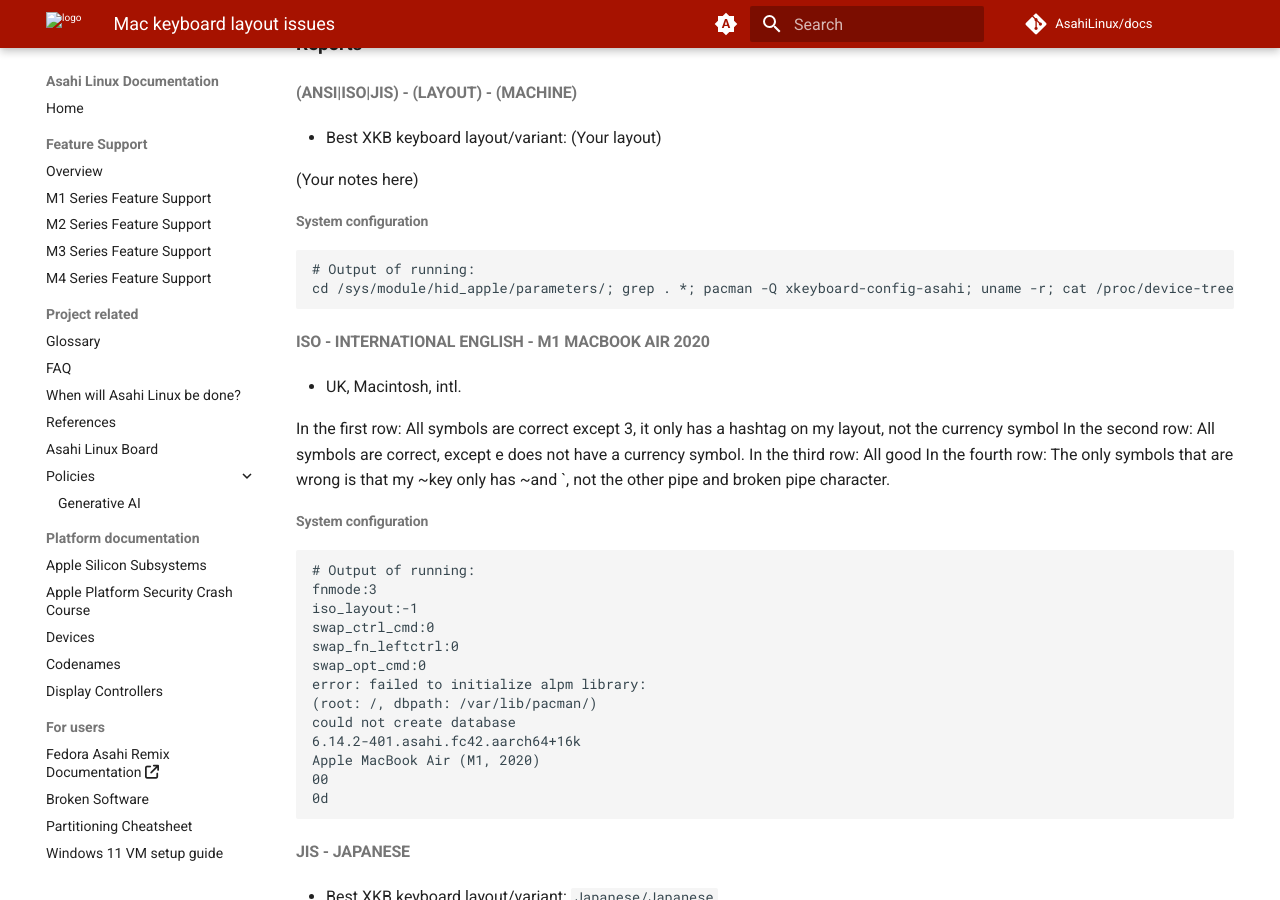
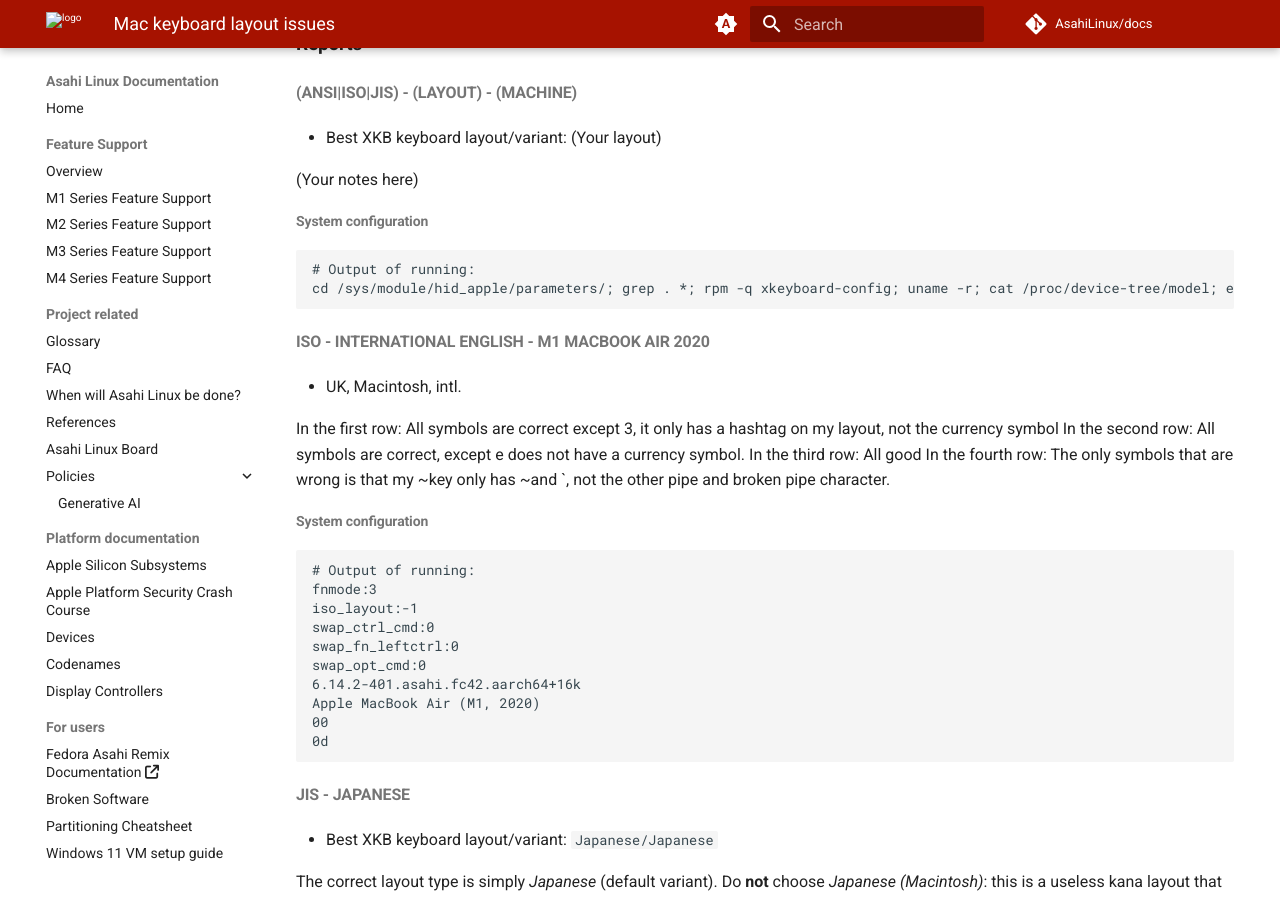
Before and after one commit to AsahiLinux/docs, an MkDocs documentation site: the page built from docs/platform/kb-layout-issues.md, in a window 1280 px wide and 900 px high, scrolled down 1148 px. Built offline with MkDocs 1.6.1 and Material for MkDocs 9.7.7, drawn with Linux system fonts in a browser that asks for light colours; comment, search, counter and statistics services are not loaded; some of the changed text lies outside the part shown.

````diff
--- a/docs/platform/kb-layout-issues.md
+++ b/docs/platform/kb-layout-issues.md
@@ -39,7 +39,7 @@ Known issue: on M2 MacBook Air machines, currently the default behavior of the `
 ### System configuration
 ```
 # Output of running:
-cd /sys/module/hid_apple/parameters/; grep . *; pacman -Q xkeyboard-config-asahi; uname -r; cat /proc/device-tree/model; echo; find /sys/devices -name country | xargs cat; dmesg | grep "Keyboard type"
+cd /sys/module/hid_apple/parameters/; grep . *; rpm -q xkeyboard-config; uname -r; cat /proc/device-tree/model; echo; find /sys/devices -name country | xargs cat; dmesg | grep "Keyboard type"
 ```
 
 ## ISO - International English - M1 Macbook Air 2020
@@ -58,9 +58,6 @@ iso_layout:-1
 swap_ctrl_cmd:0
 swap_fn_leftctrl:0
 swap_opt_cmd:0
-error: failed to initialize alpm library:
-(root: /, dbpath: /var/lib/pacman/)
-could not create database
 6.14.2-401.asahi.fc42.aarch64+16k
 Apple MacBook Air (M1, 2020)
 00
@@ -301,10 +298,6 @@ iso_layout:-1
 swap_ctrl_cmd:0
 swap_fn_leftctrl:0
 swap_opt_cmd:0
-warning: database file for 'core' does not exist (use '-Sy' to download)
-warning: database file for 'community' does not exist (use '-Sy' to download)
-warning: database file for 'extra' does not exist (use '-Sy' to download)
-error: package 'xkeyboard-config-asahi' was not found
 6.10.6-401.asahi.fc40.aarch64+16k
 Apple MacBook Air (M1, 2020)
 00
````
Also changed, not shown: docs/sw/u-boot.md (+3 -4 lines).
